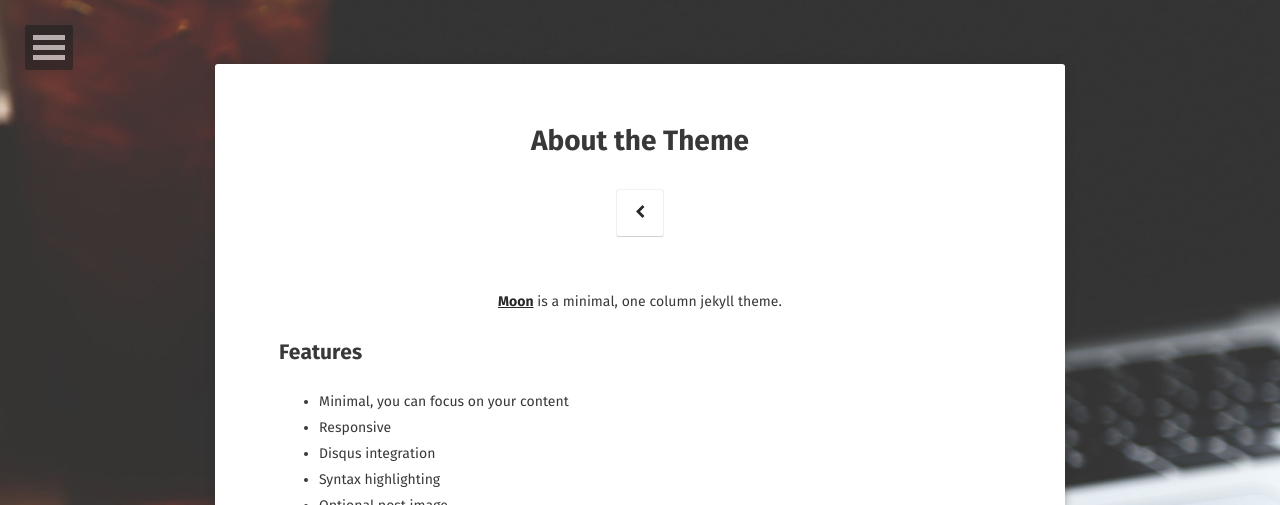
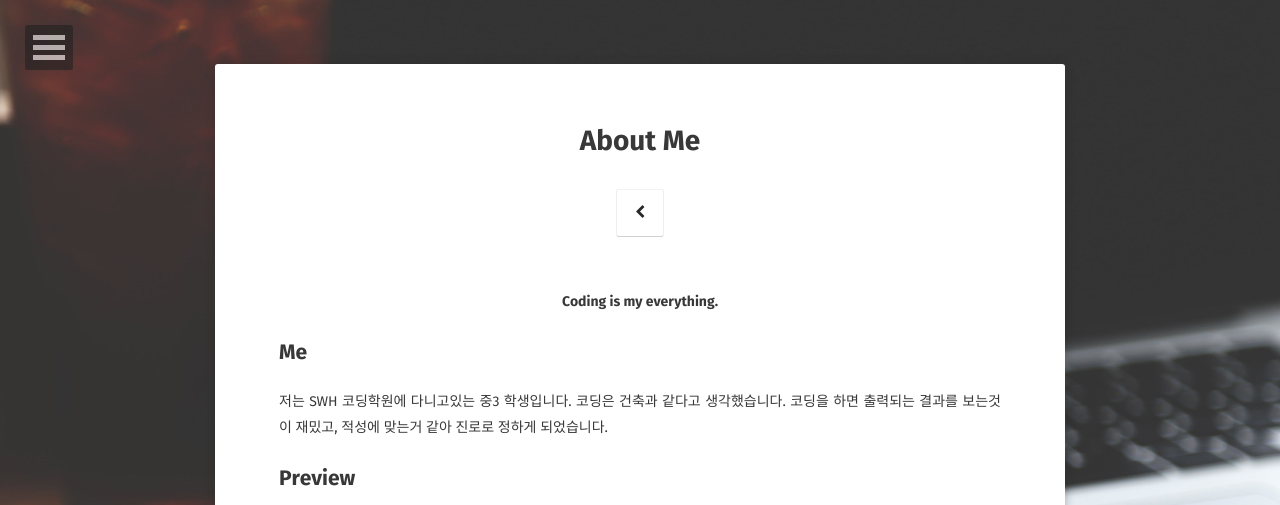
Before and after one commit to minhk05/minhk05.github.com, a Jekyll site: the page built from about/index.md, in a window 1280 px wide. Shown: the top 505 px of the page. Built offline with Jekyll 4.4.1, drawn with Linux system fonts in a browser that asks for light colours; some web fonts are replaced; some of the changed text lies outside the part shown; grey boxes are pictures that could not be loaded.

Commit message:
Update index.md

```diff
--- a/about/index.md
+++ b/about/index.md
@@ -1,24 +1,17 @@
 ---
 layout: page
-title: About the Theme
-tags: [about, Jekyll, theme, moon]
-date: 2016-03-21
+title: About Me
+tags: [about]
+date: 2021-07-18
 comments: false
 ---
 
-<center><a href="http://taylantatli.github.io/Moon"><b>Moon</b></a> is a minimal, one column jekyll theme.</center>
+<center><b>Coding is my everything.</b></center>
 
-## Features
-* Minimal, you can focus on your content
-* Responsive
-* Disqus integration
-* Syntax highlighting
-* Optional post image
-* Social icons
-* Page for sharing projects
-* Optional background image
-* Simple navigation menu
-* MathJax support
+## Me
+저는 SWH 코딩학원에 다니고있는 중3 학생입니다.
+코딩은 건축과 같다고 생각했습니다.
+코딩을 하면 출력되는 결과를 보는것이 재밌고, 적성에 맞는거 같아 진로로 정하게 되었습니다.
 
 ## Preview
 
```
